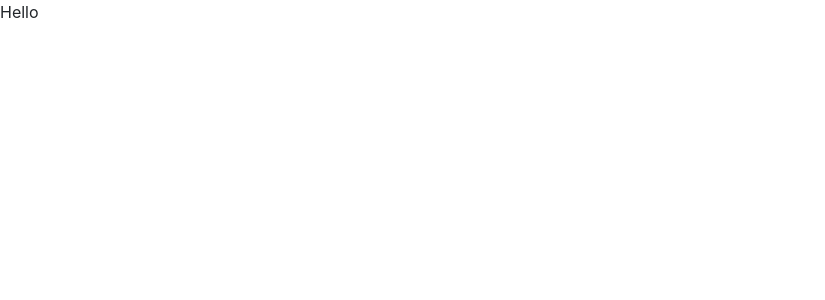
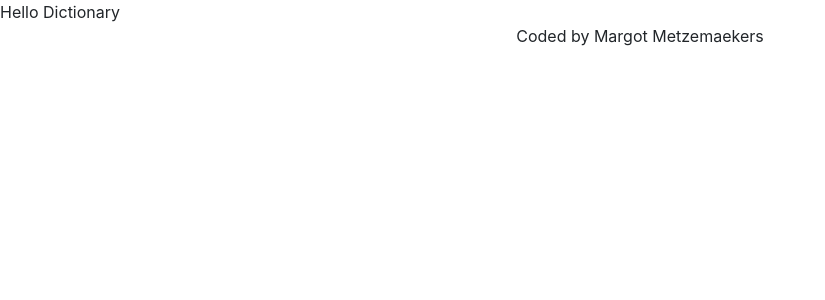
Before and after one commit to MargotMetzemaekers/react-dictionary-app, a React (Create React App) app: page / in a window 1280 px wide. Shown: the top 300 px of the page, without its empty margins (0-825 px from the left). Built offline with nearby package versions, Linux system fonts and the light colour scheme.

Commit message:
Added component Dictionary

```diff
--- a/src/App.js
+++ b/src/App.js
@@ -1,9 +1,14 @@
 import "./App.css";
+import Dictionary from "./Dictionary";
 
 function App() {
   return (
     <div className="App">
-      <header className="App-header">Hello </header>
+      <header className="App-header"> </header>
+      <main>
+        <Dictionary />
+      </main>
+      <footer className="text-center">Coded by Margot Metzemaekers</footer>
     </div>
   );
 }
--- /dev/null
+++ b/src/Dictionary.js
@@ -0,0 +1,6 @@
+import React from "react";
+import "./Dictionary.css";
+
+export default function Dictionary() {
+  return <div className="Dictionary">Hello Dictionary</div>;
+}
```
Also changed, not shown: src/Dictionary.css (added).
